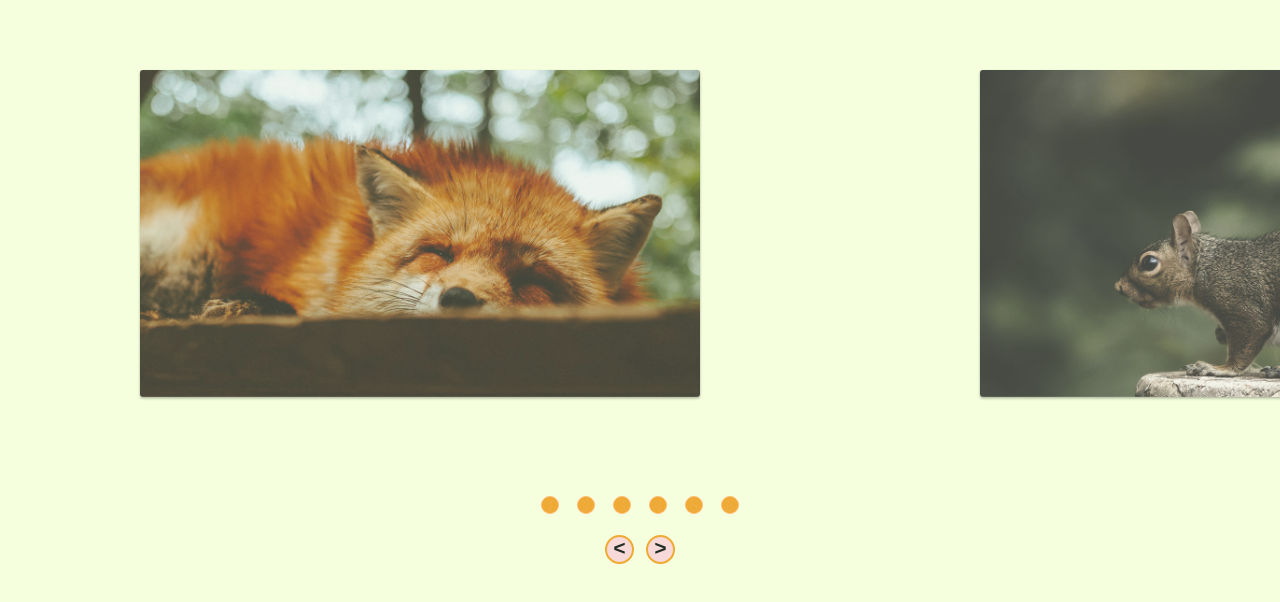
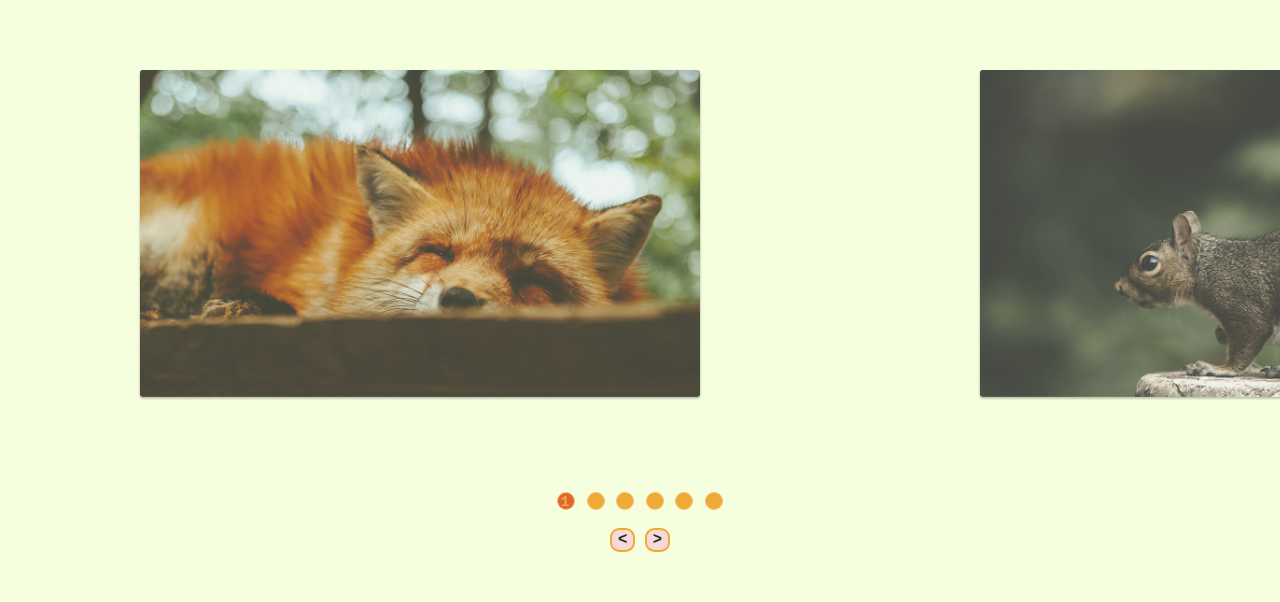
Before and after one commit to joao-gabriel-gois/slidejs, a website with bundled scripts: page index.html in a window 1280 px wide. Built offline with nearby package versions, Linux system fonts and the light colour scheme.

Commit message:
Last Code review

```diff
--- a/css/style.css
+++ b/css/style.css
@@ -47,10 +47,10 @@ img {
 .prev, .next {
    font-family: monospace;
    font-weight: bolder;
-   font-size: 1.6em;
+   font-size: 1.2em;
    text-align: center;
    border: double 2px #EA3;
-   border-radius: .8em;
+   border-radius: .6em;
    flex-shrink: 0;
    margin: 0 .3em;
    transition: ease-out .5s;
@@ -58,7 +58,7 @@ img {
    color: rgba(8,24,16,.9);
 }
 .prev:hover, .next:hover {
-   background-color:#D63; /* #aacefd -> a blue theme alternative*/
+   background-color:#E78627; /* #aacefd -> a blue theme alternative*/
    color:rgba(256,256,256);
    border: double 2px #eb9;
 }
@@ -75,21 +75,19 @@ img {
    border-radius: 50%;
    background:#EA3;
    overflow: hidden;
-   margin: .56em;
+   margin: .36em;
    transition: ease-out .54s;
    border: solid 1px #FB7;
 }
 [data-control="slide"] li a {/*Turning character invisible*/
    text-decoration: none;
    font-family: 'Courier New', Courier, monospace;
-   margin:.15em;
-   padding:.01em auto;
-   font-weight: bold;
-   font-size:1.1em;
-   color:#EFAB3F;
-
+   margin: .06em .18em;
+   font-weight: bolder;
+   display: block;
+   font-size: .9em;
+   color: #EFAB3F;
 }
 [data-control="slide"] li.active, [data-control="slide"] li:hover {
    background-color:#D63;
-   border: solid 1px #FB7;
 }
--- a/js/debounce.js
+++ b/js/debounce.js
@@ -8,4 +8,3 @@ export default function debounce(callback, delay) {
     }, delay);
   };
 }
-//imported function, did not created it
--- a/js/slide.js
+++ b/js/slide.js
@@ -5,6 +5,7 @@ export class Slide {
     this.slide = document.querySelector(sld);
     this.wrapper = document.querySelector(wpr);
     this.dist = { finalPosition: 0, startX: 0, movement: 0 };// movement parameters
+    this.changeEvent = new Event('changeEvent');
   }
   transition(active) {
     this.slide.style.transition = active ? 'all 0.3s' : '';
@@ -89,14 +90,29 @@ export class Slide {
     this.slideIndexNav(index);
     this.dist.finalPosition = activeSlide.position;// updates the position after changing
     this.toggleActiveClass();
+    this.wrapper.dispatchEvent(this.changeEvent);
   }
   activePrevSlide() {
-    if (this.index.prev !== undefined)
+    if (this.index.prev !== undefined) {
       this.changeSlide(this.index.prev);
+      /*if (this.controlElement) { my solution before know bout Y for subclass SlideNav
+        [...this.controlElement].forEach(child => {
+          child.classList.remove('active');
+        });
+        [...this.controlElement][this.index.active].classList.add('active');
+      }*/
+    }
   }
   activeNextSlide() {
-    if (this.index.next !== undefined)
-      this.changeSlide(this.index.next);
+    if (this.index.next !== undefined) {
+      this.changeSlide(this.index.next)
+      /*if (this.controlElement) { my solution before know about X for sublcass SlideNav
+        [...this.controlElement].forEach(child => {
+          child.classList.remove('active');
+        });
+        [...this.controlElement][this.index.active].classList.add('active');
+      }*/
+    }
   }
   toggleActiveClass() {
     this.slideArray.forEach(listItem => listItem.element.classList.remove('active'));
@@ -130,19 +146,41 @@ export class SlideNav extends Slide {
     this.nextElement.addEventListener(ev = 'click', this.activeNextSlide);
   }
   createControl() {
-    const control = document.createElement('li');
+    const control = document.createElement('ul');
     control.dataset.control = 'slide';
     this.slideArray.forEach((item, index) => {
       control.innerHTML += `<li><a href="#slide${index + 1}">${index + 1}</a></li>`;
     });
-    this.wrapper.appendChild(control)
+    this.wrapper.appendChild(control);
+    return control;
   }
-
+  addControlEvent(item, index) {
+    item.addEventListener('click', (event) => {
+      event.preventDefault();
+      this.changeSlide(index);
+    });
+    this.wrapper.addEventListener('changeEvent', this.activeControlItem);
+  }
+  activeControlItem() {
+    this.controlArray.forEach(child => child.classList.remove('active'));
+    this.controlArray[this.index.active].classList.add('active');
+  }
+  addControl() {
+    const control = this.createControl();
+    this.controlArray = [...control.children];
+    this.activeControlItem();
+    this.controlArray.forEach(this.addControlEvent);
+  }
+  bindingCtrlEvents() {
+    this.addControlEvent = this.addControlEvent.bind(this);
+    this.activeControlItem = this.activeControlItem.bind(this);
+  }
   initSlideNav(prev, next, ev) {
     this.init();
     this.addArrow(prev, next);
-    this.addArrowEvents(ev);
-    this.createControl();
+    this.addArrowEvents();
+    this.bindingCtrlEvents();
+    this.addControl();
   }
 }
 /*
```
